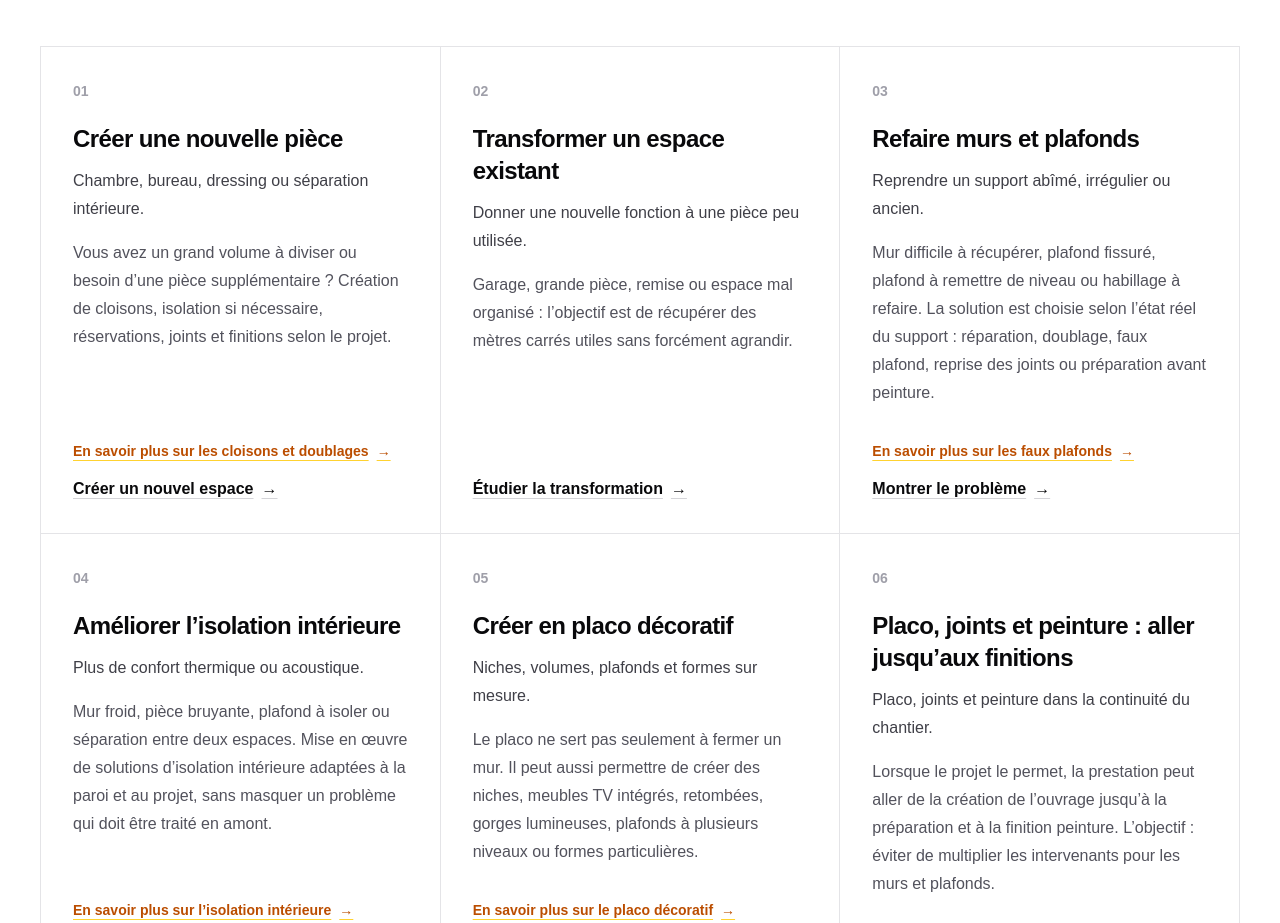
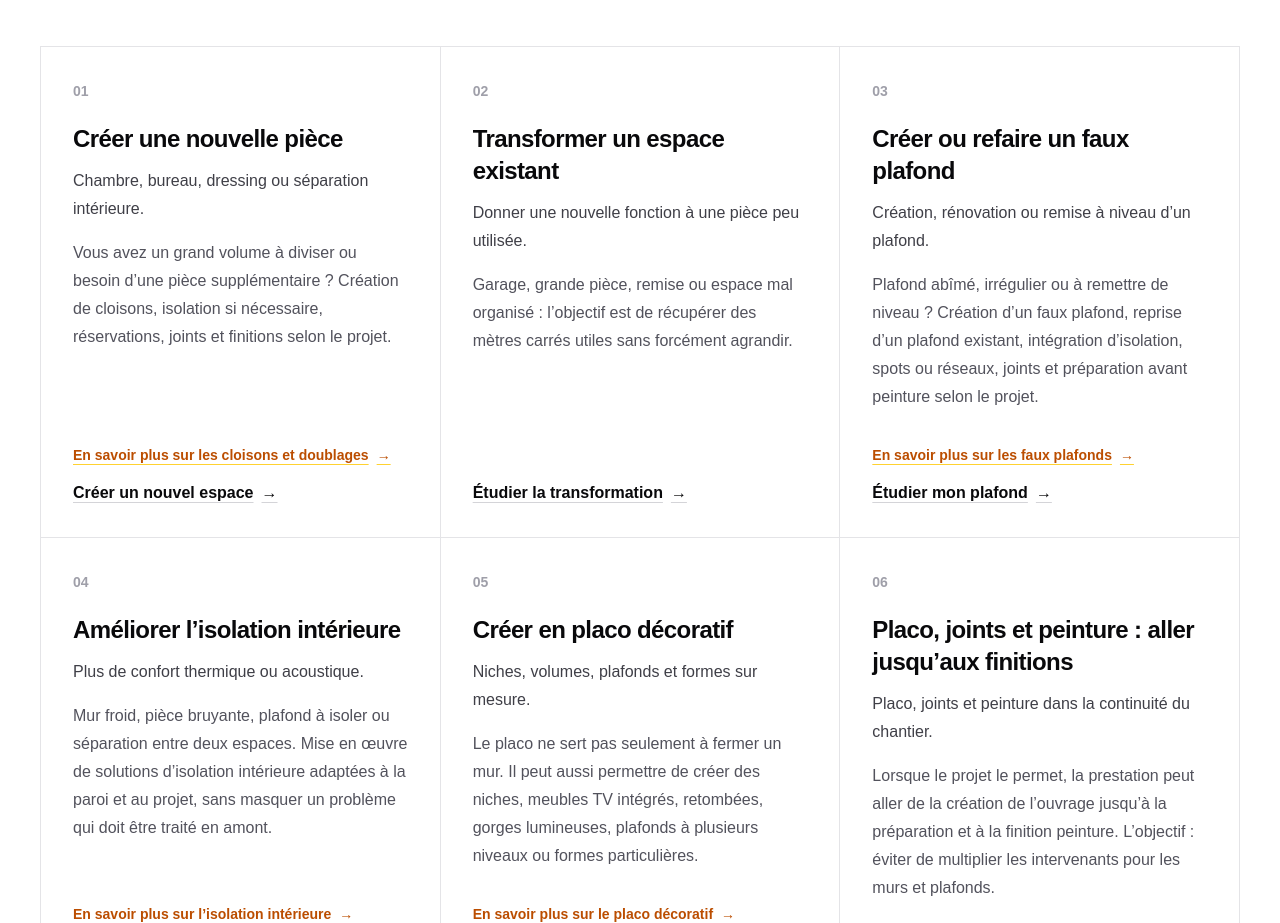
Before and after one commit to grouma84/vaucluse-amenagement-interieur, a Next.js app: page / in a window 1280 px wide. Shown: the part 1260-2183 px from the top of the page. Built offline with nearby package versions, Linux system fonts and the light colour scheme.

Commit message:
Clarify faux plafond service card

```diff
--- a/src/content/homepage.ts
+++ b/src/content/homepage.ts
@@ -48,12 +48,12 @@ export const HOME_CONTENT = {
 
       {
         id: "murs-plafonds",
-        title: "Refaire murs et plafonds",
+        title: "Créer ou refaire un faux plafond",
         subtitle:
-          "Reprendre un support ab\u00eem\u00e9, irr\u00e9gulier ou ancien.",
+          "Création, rénovation ou remise à niveau d’un plafond.",
         description:
-          "Mur difficile \u00e0 r\u00e9cup\u00e9rer, plafond fissur\u00e9, plafond \u00e0 remettre de niveau ou habillage \u00e0 refaire. La solution est choisie selon l\u2019\u00e9tat r\u00e9el du support : r\u00e9paration, doublage, faux plafond, reprise des joints ou pr\u00e9paration avant peinture.",
-        cta: "Montrer le probl\u00e8me",
+          "Plafond abîmé, irrégulier ou à remettre de niveau ? Création d’un faux plafond, reprise d’un plafond existant, intégration d’isolation, spots ou réseaux, joints et préparation avant peinture selon le projet.",
+        cta: "Étudier mon plafond",
         detailsLabel: "En savoir plus sur les faux plafonds",
         detailsHref: "/faux-plafond-carpentras",
       },
```
